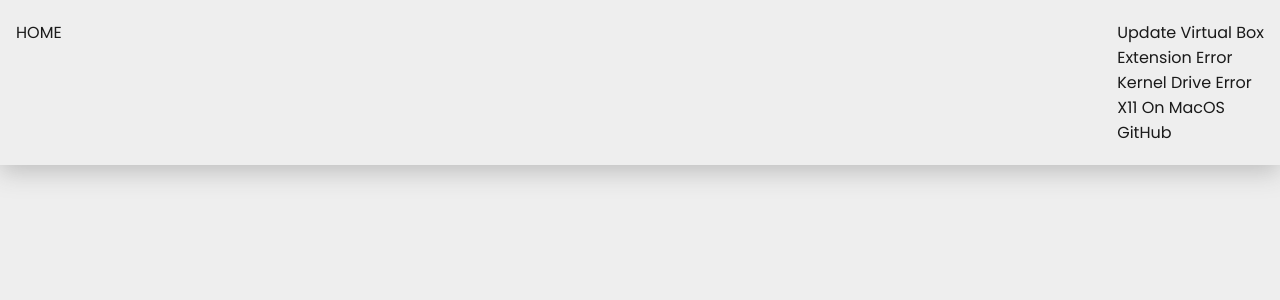
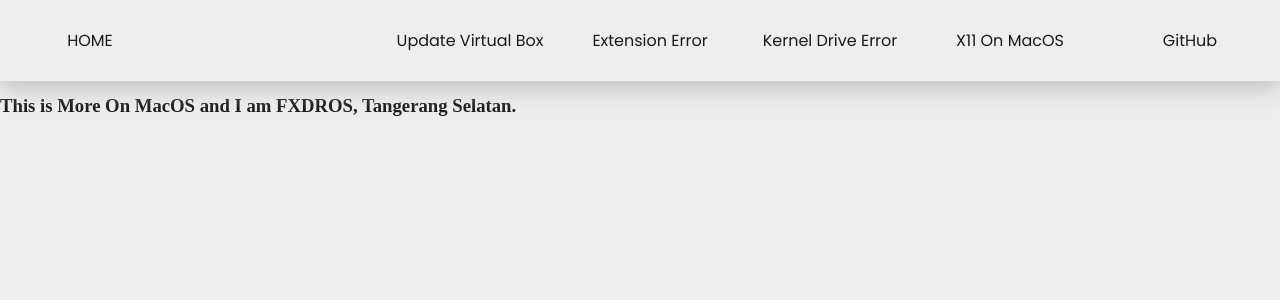
Before and after one commit to FXDROS/virtualbox-on-macos, a Jekyll site: the page built from index.md, in a window 1280 px wide. Shown: the top 300 px of the page. Built offline with Jekyll 4.4.1, drawn with Linux system fonts in a browser that asks for light colours; our own code applies the rules of GitHub Pages for plain Markdown files.

Commit message:
add navbar styling

```diff
--- a/assets/styles/style.css
+++ b/assets/styles/style.css
@@ -10,7 +10,7 @@
   width: 100%;
   display: flex;
   justify-content: space-between;
-  padding: 1.25rem 0 1.25rem 0;
+  padding: 1.75rem 0 1.75rem 0;
   position: fixed;
   z-index: 10;
   font-size: 1rem;
@@ -31,3 +31,13 @@
 .navbar .right-navbar .menu a:hover {
   font-weight: 600;
 }
+
+.navbar .right-navbar {
+  display: flex;
+}
+
+.navbar .left-navbar .menu,
+.navbar .right-navbar .menu {
+  width: 180px;
+  text-align: center;
+}
```
